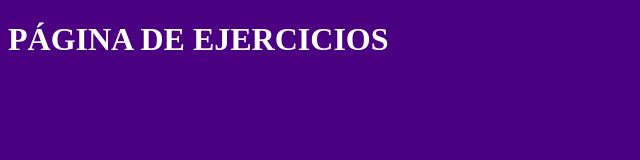
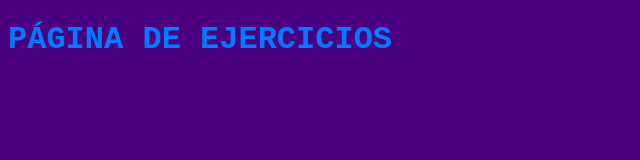
Before and after one commit to ingacevedo2006/practice-hmtl-css, a plain HTML site: page index.html in a window 1280 px wide. Shown: the whole page, without its empty margins (0-640 px from the left). Drawn offline with Linux system fonts and the light colour scheme.

Commit message:
Update_H1 style.css

```diff
--- a/style.css
+++ b/style.css
@@ -3,3 +3,10 @@ body{
     background-color: #4B0082;
     color: white;
 }
+
+/* 3) Estilizando con colores y formatos */
+h1 {
+    font-family: 'Courier New', Courier, monospace; /* Cambia el tipo de letra del título */
+    color: #007bff; /* Cambia el color del texto del título */
+    margin-bottom: 20px;
+}
```
